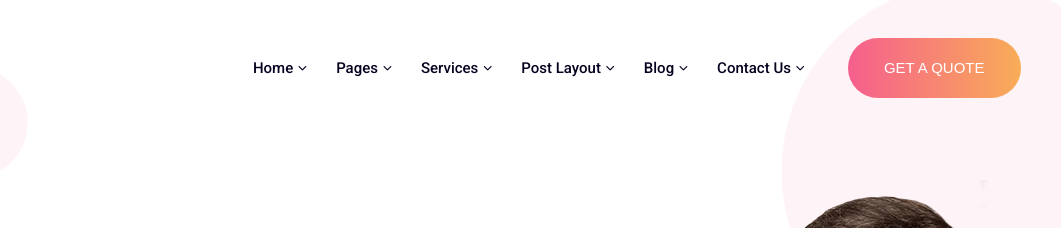
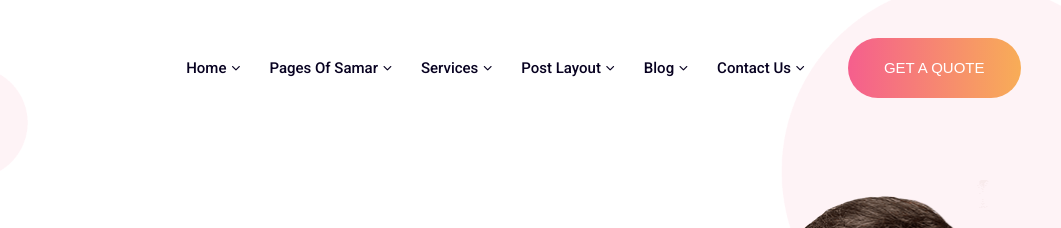
Before and after one commit to Snooppy-HN/Samar_200626, a plain HTML site: page index.html in a window 1280 px wide. Shown: the top 228 px of the page, 219-1280 px from the left. Drawn offline with nearby package versions, Linux system fonts and the light colour scheme; some packages are replaced by stand-ins of ours; animation ran at ten frames a second; a script that the page names is missing.

Commit message:
Update index.html

```diff
--- a/index.html
+++ b/index.html
@@ -60,7 +60,7 @@
 
                         <li>
                             <a href="">
-                                <span>Pages</span>
+                                <span>Pages Of Samar</span>
                                 <i class="fa-solid fa-chevron-down"></i>
                             </a>
                         </li>
```
